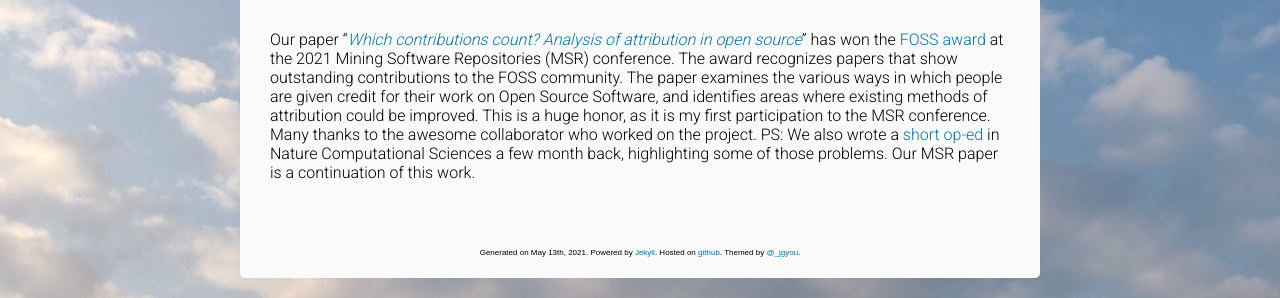
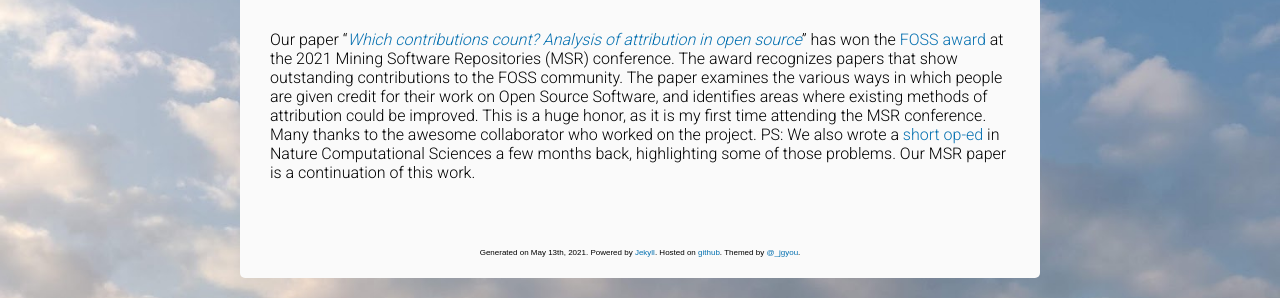
Before and after one commit to jg-you/jg-you.github.io, a Jekyll site: the page built from _posts/2021-04-10-foss.md, in a window 1280 px wide. Shown: the part 585-883 px from the top of the page. Built offline with Jekyll 4.4.1, drawn with Linux system fonts in a browser that asks for light colours; some web fonts are replaced; comment, search, counter and statistics services are not loaded.

Commit message:
Update 2021-04-10-foss.md

```diff
--- a/_posts/2021-04-10-foss.md
+++ b/_posts/2021-04-10-foss.md
@@ -6,4 +6,4 @@ excerpt_separator: <!--more-->
 comments: true
 ---
 
-Our paper "[*Which contributions count? Analysis of attribution in open source*](https://2021.msrconf.org/details/msr-2021-technical-papers/24/Which-contributions-count-Analysis-of-attribution-in-open-source)" has won the [FOSS award](https://2021.msrconf.org/track/msr-2021-foss-award?) at the 2021 Mining Software Repositories (MSR) conference. The award recognizes papers that show outstanding contributions to the FOSS community. The paper examines the various ways in which people are given credit for their work on Open Source Software, and identifies areas where existing methods of attribution could be improved.  This is a huge honor, as it is my first participation to the MSR conference. Many thanks to the awesome collaborator who worked on the project. PS: We also wrote a [short op-ed](https://www.nature.com/articles/s43588-020-00011-w) in Nature Computational Sciences a few month back, highlighting some of those problems. Our MSR paper is a continuation of this work.
+Our paper "[*Which contributions count? Analysis of attribution in open source*](https://2021.msrconf.org/details/msr-2021-technical-papers/24/Which-contributions-count-Analysis-of-attribution-in-open-source)" has won the [FOSS award](https://2021.msrconf.org/track/msr-2021-foss-award?) at the 2021 Mining Software Repositories (MSR) conference. The award recognizes papers that show outstanding contributions to the FOSS community. The paper examines the various ways in which people are given credit for their work on Open Source Software, and identifies areas where existing methods of attribution could be improved.   This is a huge honor, as it is my first time attending the MSR conference.  Many thanks to the awesome collaborator who worked on the project. PS: We also wrote a [short op-ed](https://www.nature.com/articles/s43588-020-00011-w) in Nature Computational Sciences a few months back, highlighting some of those problems. Our MSR paper is a continuation of this work.
```
